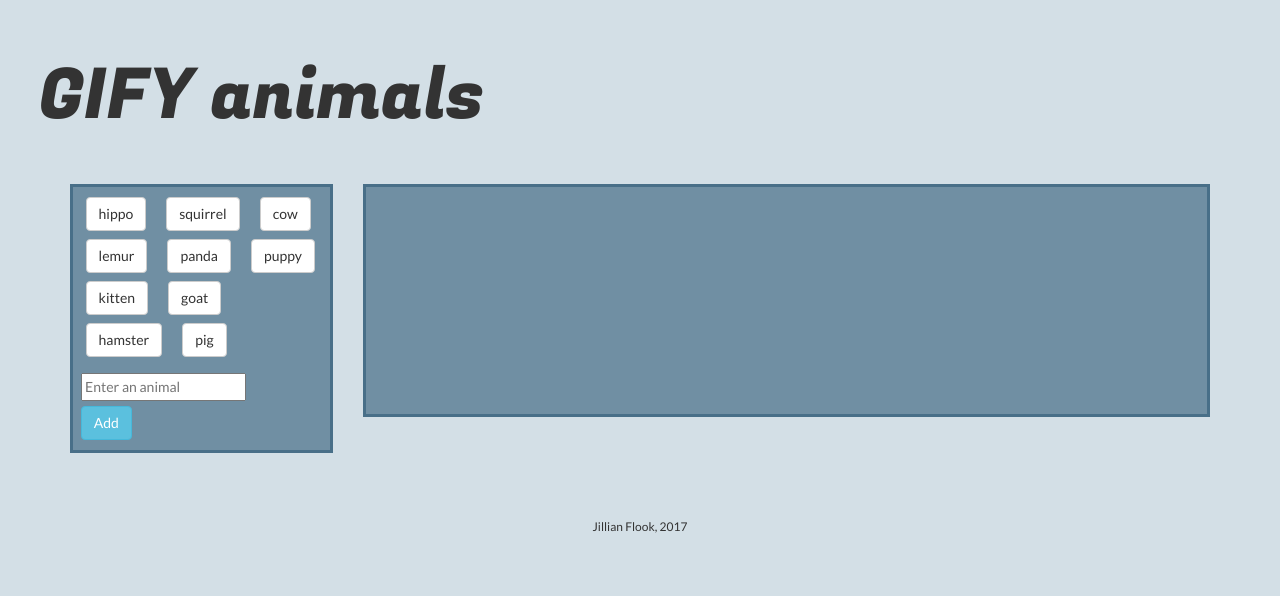
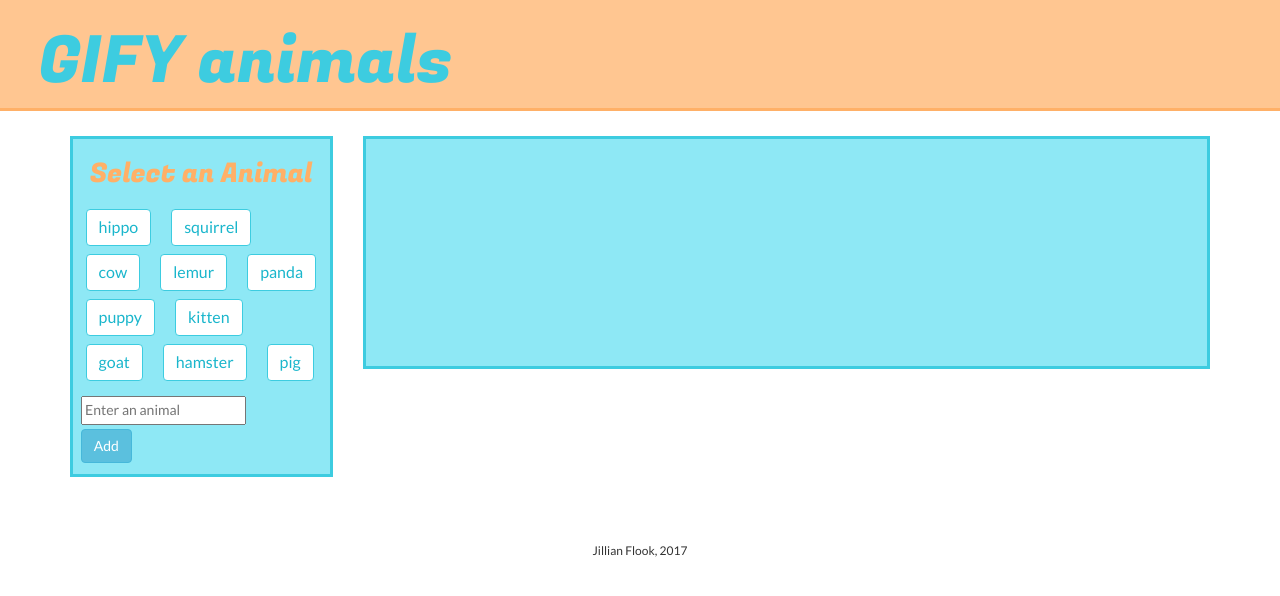
Before and after one commit to jflook10/Giphy, a PHP site: page / in a window 1280 px wide. Shown: the top 596 px of the page. Run offline with PHP 8.4, Linux system fonts and the light colour scheme; some libraries are stand-ins or nearby versions.

Commit message:
finished working gify

```diff
--- a/assets/css/style.css
+++ b/assets/css/style.css
@@ -1,6 +1,6 @@
 
 body{
-	background-color: #D3DFE6;
+	background-color: #fff;
 	margin: 0px;
 	font-family:'Lato', sans-serif;
 	min-height: 100%;
@@ -10,11 +10,18 @@ body{
 
 /*header*/
 header{
-	padding: 3%;
+	padding: 0.5% 3%;
+	padding-bottom: 0px;
+	margin-bottom: 25px;
+	background-color: #FFC691;
+	border-bottom: 3px solid #FFB067;
 }
 h1{
-	font-size: 70px;
+	font-size: 65px;
+	color: #3DCCE0;
 	font-family: 'Fugaz One', cursive;
+	padding-bottom: 0px;
+}
 
 }
 
@@ -31,6 +38,11 @@ main{
 	min-height: 100%;
 }
 
+/*for the h2 elements*/
+.centered{
+	text-align: center;
+}
+
 /*left aside*/
 
 /*small screen hack*/
@@ -39,8 +51,15 @@ main{
 }
 
 #navArea{
-	background-color: #708FA3;
-	border: 3px solid #486F88;
+	background-color: #8EE8F5;
+	border: 3px solid #3DCCE0;
+}
+
+h3{
+	font-family: 'Fugaz One', cursive;
+	font-size: 27px;
+	padding: 0% 3%;
+	color: #FFB067;
 }
 
 form{
@@ -62,6 +81,19 @@ button{
 	margin: 8px 10px;
 }
 
+.blueBtn{
+	color: #1AB6CC;
+	border: 1px solid #3DCCE0;
+	font-size: 16px;
+}
+
+.blueBtn:hover{
+	background: #FDFFC7;
+	border: 1px solid #FBFF91;
+	color: #1AB6CC;
+	font-size: 16px;
+
+}
 
 /*right section*/
 
@@ -72,22 +104,28 @@ button{
 }
 
 /*h2 text above gif*/
-#animalText{
+h2{
 	font-family: 'Fugaz One', cursive;
-	font-size: 27px;
+	font-size: 50px;
 	padding: 0% 3%;
+	color: #FFB067;
 }
 
 #gifHolder{
 	min-height: 233px;
-	background-color: #708FA3;
-	border: 3px solid #486F88;
+	background-color: #8EE8F5;;
+	border: 3px solid #3DCCE0;
 	padding: 0px 25px;
 }
 
 #gifArea{
-	padding: 30px 15px;
+	padding: 0px  15px 30px 15px;
 	height: 100%;
+}
+
+#gifArea p{
+	color: #fff;
+	font-size: 16px;
 }
 
 
--- a/assets/javascript/game.js
+++ b/assets/javascript/game.js
@@ -1,5 +1,7 @@
 
 var animals = ["hippo", "squirrel", "cow", "lemur", "panda", "puppy", "kitten", "goat", "hamster", "pig"];
+
+var animalName = "pets";
 
 $("document").ready(function(){
 
@@ -11,7 +13,7 @@ function renderButtons(){
 
 	//loop through array to create buttons
 	for (i=0; i < animals.length; i++){
-		var button = $("<button>").addClass("btn btn-default animalBtn").attr("data-name", animals[i]).text(animals[i]);
+		var button = $("<button>").addClass("btn btn-default animalBtn blueBtn").attr("data-name", animals[i]).text(animals[i]);
 		$("#buttonsArea").append(button);
 	}
 
@@ -26,6 +28,9 @@ $("#addButton").on("click", function(event){
 	//catches user input from form and adds it to the animals array
 	var userInput = $("#buttonInput").val().trim().toLowerCase();
 
+	// empty the user text area
+	$("#buttonInput").val("");
+
 	//checking for duplicate buttons
 	if(animals.indexOf(userInput) === -1){
 		animals.push(userInput);
@@ -37,15 +42,20 @@ $("#addButton").on("click", function(event){
 // onclick of button, empty buttonsArea, add 10 videos of topic.
 $("body").on("click", ".animalBtn", function() {
     //gets name from button to include in the queryURL
-    var animalName = $(this).attr("data-name");
-    var queryURL = "http://api.giphy.com/v1/gifs/search?q=" +
-      animalName + "&api_key=dc6zaTOxFJmzC&limit=10";
+    animalName = $(this).attr("data-name");
 
     $("#animalText").empty().text(animalName);
 
     $("#gifArea").empty();
 
-    $.ajax({
+    loadGifs();
+}); //end of button on-click
+
+function loadGifs(){
+	var queryURL = "http://api.giphy.com/v1/gifs/search?q=" +
+      animalName + "&api_key=dc6zaTOxFJmzC&limit=10";
+
+	    $.ajax({
         url: queryURL,
         method: "GET"
      })
@@ -66,13 +76,18 @@ $("body").on("click", ".animalBtn", function() {
 	           	               "data-animate": results[i].images.fixed_height.url,
 	           	               "data-state": "still",
 	           	           	   "class": "animalGif"});
-	           gifDiv.prepend(p, animalImg);
+	           gifDiv.prepend(animalImg, p);
 
-	           $("#gifArea").prepend(gifDiv);
+	           $("#gifArea").append(gifDiv);
        	    };
         }
+        // adds the name of the selected animal/button to the div area
+    var addDiv = $("<div class='centered'>")
+    var addHeader = $("<h2 id='animalHeader'>").text(animalName);
+    var selectedAnimal= addDiv.append(addHeader);
+    $("#gifArea").prepend(selectedAnimal);
     });
-}); //end of button on-click
+} //end of loadGifs function
 
 $("#gifArea").on("mouseenter", ".animalGif", function(){
 	$(this).attr("src", $(this).attr("data-animate"));
@@ -85,6 +100,7 @@ $("#gifArea").on("mouseleave", ".animalGif", function(){
 
 
 renderButtons();
+loadGifs();
 
 
 });// end of document ready
--- a/index.html
+++ b/index.html
@@ -25,6 +25,9 @@
 			<div class="row">
 				<aside class="col-md-3 col-sm-12" id="marginBottom">
 					<div id="navArea">
+						<section class="centered">
+							<h3>Select an Animal</h3>
+						</section>
 						<section id="buttonsArea"></section>
 						<section id="addArea">
 							<form id="buttonForm">
@@ -39,8 +42,8 @@
 				</aside>
 				<section class="col-md-9 col-sm-12">
 					<div id="gifHolder">
-
-						<section id="gifArea"></section>
+						<section id="gifArea">
+						</section>
 					</div>
 				</section>
 			</div>
```
